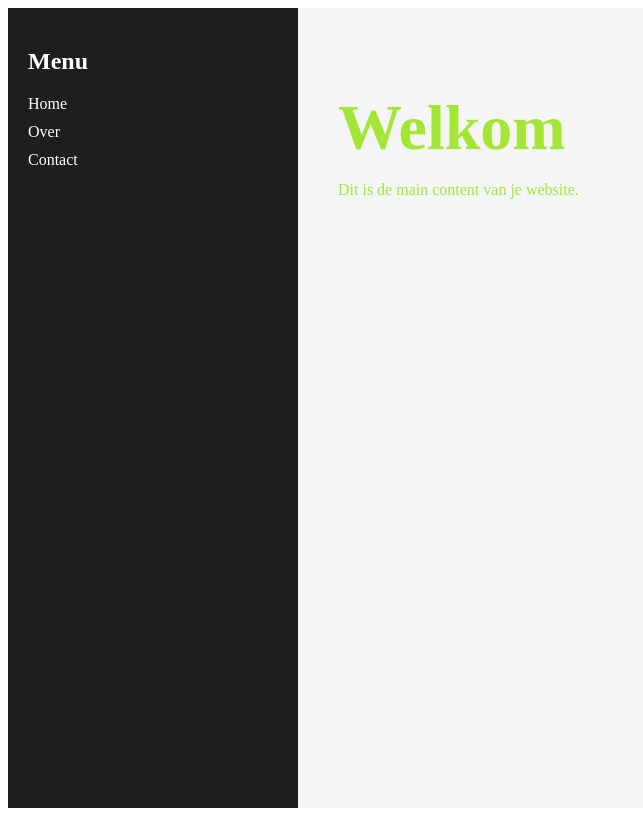
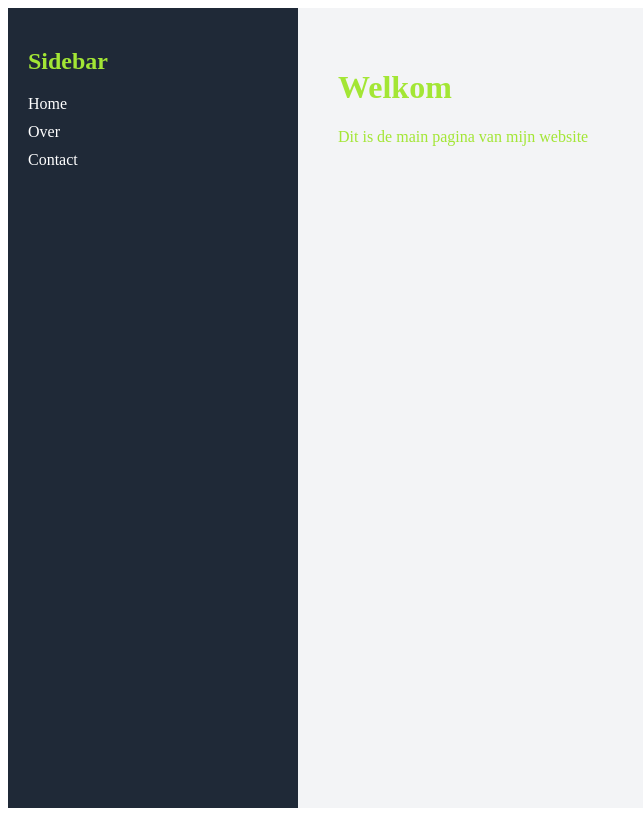
Before and after one commit to itzmitto/svelte-dashboard-project, a SvelteKit app: page / in a window 1280 px wide. Shown: the whole page, without its empty margins (0-643 px from the left). Built offline with nearby package versions, Linux system fonts and the light colour scheme.

Commit message:
styling verbeterd

```diff
--- a/src/routes/+page.svelte
+++ b/src/routes/+page.svelte
@@ -9,7 +9,7 @@
 
 <div class="layout">
   <aside class="sidebar">
-    <h2>Menu</h2>
+    <h2>Sidebar</h2>
 
     <nav>
       <ul>
@@ -22,6 +22,6 @@
 
   <main class="main">
     <h1>Welkom</h1>
-    <p>Dit is de main content van je website.</p>
+    <p>Dit is de main pagina van mijn website</p>
   </main>
 </div>
--- a/src/routes/page.css
+++ b/src/routes/page.css
@@ -1,8 +1,9 @@
 :root {
     --bg: #1f2937;
     --lime: #a3e635;
-  --3: #f3f4f6;
+    --light: #f3f4f6;
 }
+
 :global(body) {
     margin: 0;
     font-family: Arial, sans-serif;
@@ -10,28 +11,13 @@
     color: rgb(255, 255, 255);
 }
 
-.page {
-    min-height: 100vh;
-    padding: 2rem;
-    background: var(--bg);
-}
-
-.hero {
-    text-align: center;
-    padding: 6rem 1rem 4rem;
-}
-
 h1 {
-    font-size: 4rem;
-    margin-bottom: 1rem;
     color: var(--lime);
 }
 
 p {
     color: var(--lime);
 }
-
-
 
 .layout {
     display: flex;
@@ -40,8 +26,8 @@ p {
 
 .sidebar {
     width: 250px;
-  background-color: #1e1e1e;
-  color: white;
+    background-color: var(--bg);
+    color: var(--lime);
     padding: 20px;
 }
 
@@ -52,10 +38,13 @@ p {
 .sidebar ul {
     list-style: none;
     padding: 0;
+    text-decoration: none;
 }
 
 .sidebar li {
     margin-bottom: 10px;
+    text-decoration: none;
+    list-style: none;
 }
 
 .sidebar a {
@@ -63,12 +52,8 @@ p {
     text-decoration: none;
 }
 
-.sidebar a:hover {
-  text-decoration: underline;
-}
-
 .main {
     flex: 1;
     padding: 40px;
-  background-color: #f5f5f5;
+    background-color: var(--light);
 }
```
Lines whose indentation alone changed are shown as unchanged.
